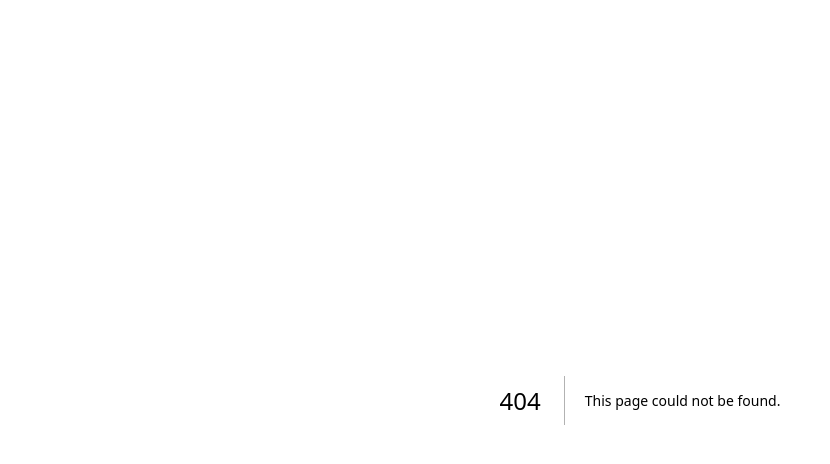
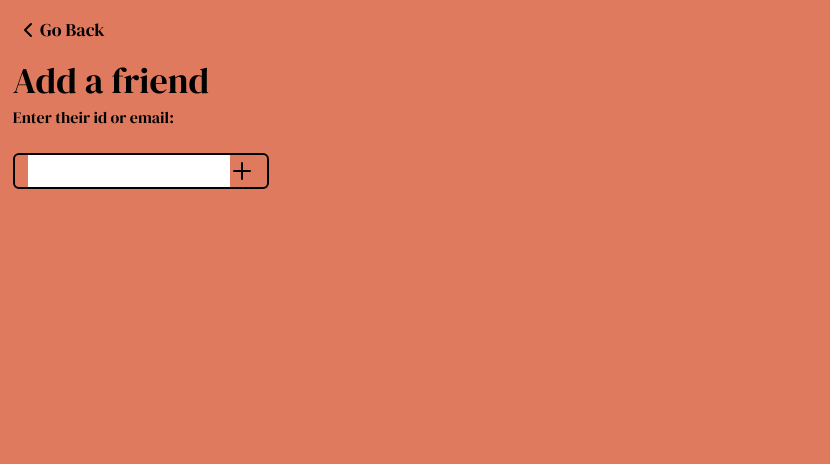
Before and after one commit to omonteon/v43-tier3-team-43, a Next.js app in the folder circle-meets/: page /add-friend in a window 1280 px wide. Before the commit this address had no page. Shown: the top 464 px of the page, without its empty margins (0-830 px from the left). Built offline with nearby package versions, Linux system fonts and the light colour scheme.

Commit message:
feat: markup and styles for page "Add a friend"
feat: new component to go back to prev route

```diff
--- /dev/null
+++ b/circle-meets/pages/add-friend/index.tsx
@@ -0,0 +1,75 @@
+import React, { useState } from "react";
+import Head from "next/head";
+import BackButton from "../components/BackButton";
+
+export default function AddFriend() {
+  const [friendId, setFriendId] = useState("");
+
+  const handleAddFriend = () => {
+    console.log("Add new friend");
+    // TODO: Validate if friendId is valid
+    // TODO: Implement call to backend to add new friend
+  };
+
+  const handleKeyDown = (event: React.KeyboardEvent<HTMLDivElement>) => {
+    if (event.key === " " || event.key === "Enter") {
+      handleAddFriend();
+    }
+  };
+
+  const handleChangeFriendId = (event: React.ChangeEvent<HTMLInputElement>) => {
+    setFriendId(event.target.value);
+  };
+
+  return (
+    <>
+      <Head>
+        <title>Communix</title>
+        <meta name="description" content="Video chatting for nerds" />
+        <link rel="icon" href="/favicon.ico" />
+      </Head>
+      <main className="font-dm flex flex-col text-center min-h-screen bg-communixRed p-2 justify-center  items-center md:block md:items-start md:text-left">
+        <BackButton />
+        <div className="md:mt-12 sm:p-{16}">
+          <h1 className="text-cyan text-4xl mb-1">Add a friend</h1>
+          <label htmlFor="friendId" className="inline-block">
+            Enter their id or email:
+          </label>
+          <div className="relative mt-6 sm:w-64">
+            <div className="border-2 border-black rounded-md px-2 flex items-center">
+              <input
+                type="text"
+                className="bg-transparent outline-none flex-1 h-8"
+                value={friendId}
+                onChange={handleChangeFriendId}
+              />
+              <div
+                className="cursor-pointer"
+                role="button"
+                tabIndex={0}
+                onClick={handleAddFriend}
+                onKeyUp={handleKeyDown}
+                aria-label="Add a friend"
+              >
+                <svg
+                  xmlns="http://www.w3.org/2000/svg"
+                  className="h-6 w-6"
+                  fill="none"
+                  viewBox="0 0 24 24"
+                  stroke="currentColor"
+                >
+                  <path
+                    strokeLinecap="round"
+                    strokeLinejoin="round"
+                    strokeWidth={2}
+                    d="M12 4v16m8-8H4"
+                  />
+                </svg>
+              </div>
+            </div>
+          </div>
+        </div>
+      </main>
+    </>
+  );
+}
--- /dev/null
+++ b/circle-meets/pages/components/BackButton.tsx
@@ -0,0 +1,30 @@
+import React from "react";
+import { useRouter } from "next/router";
+
+export default function BackButton() {
+  const router = useRouter();
+
+  const handleBackClick = () => {
+    router.back();
+  };
+
+  return (
+    <div className="absolute top-0 left-0 space-x-2 m-4">
+      <button className="flex items-center" onClick={handleBackClick}>
+        <svg
+          xmlns="http://www.w3.org/2000/svg"
+          className="h-6 w-6"
+          viewBox="0 0 24 24"
+          fill="none"
+          stroke="currentColor"
+          strokeWidth="2"
+          strokeLinecap="round"
+          strokeLinejoin="round"
+        >
+          <polyline points="15 18 9 12 15 6"></polyline>
+        </svg>
+        <span className="text-lg">Go Back</span>
+      </button>
+    </div>
+  );
+}
```
